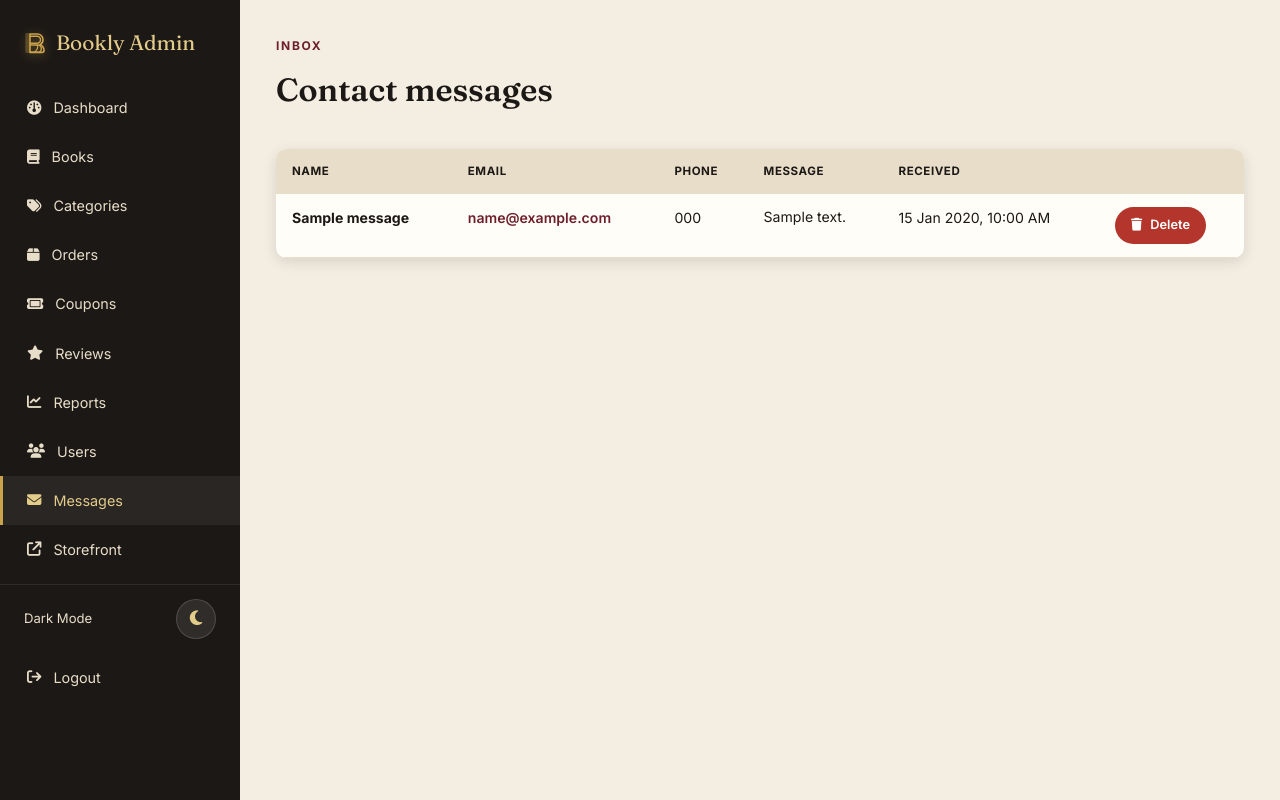
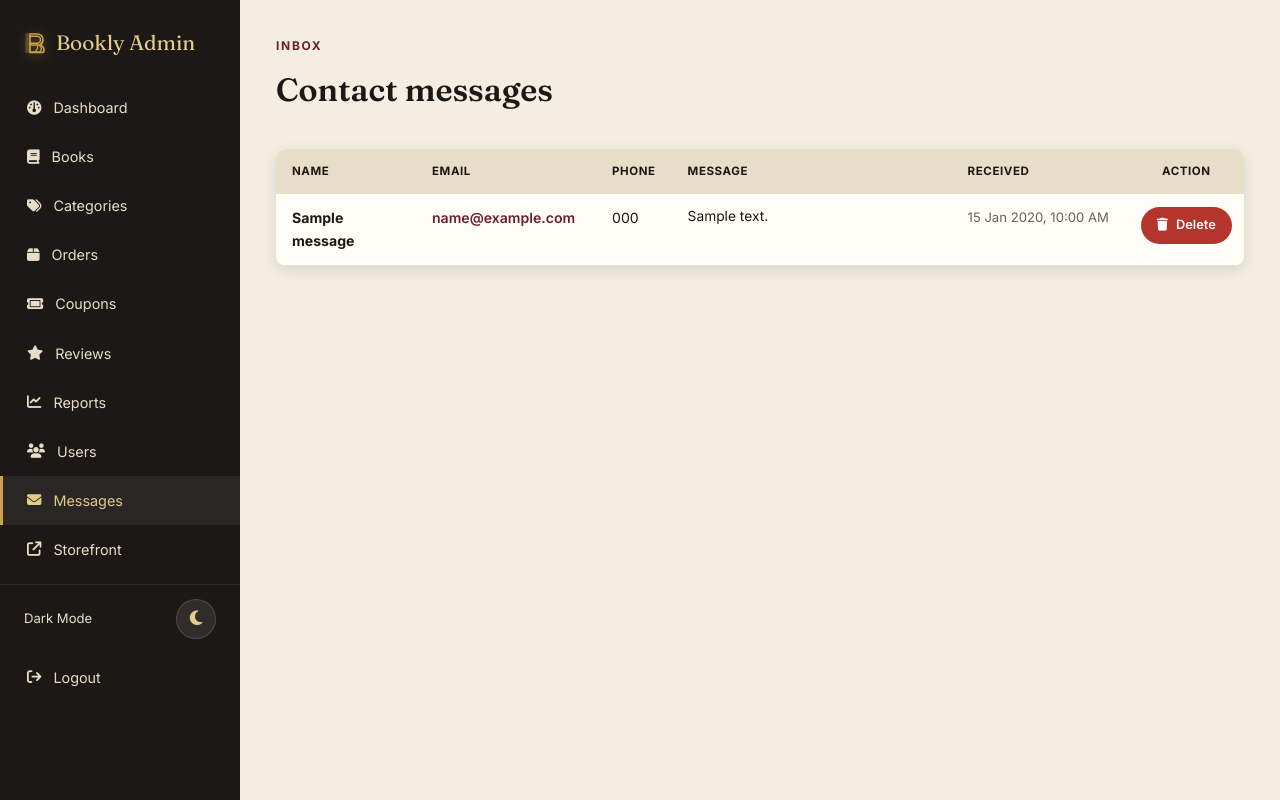
Before and after one commit to smitp8011/bookly-ecommerce-bookly-, a PHP site: page /bookly/admin/messages.php in a window 1280 px wide. Run offline with PHP 8.4, Linux system fonts and the light colour scheme; the visitor is signed in with stand-in values (Sample User, id 1); tables that the repository leaves empty or names only in its code hold one stand-in row (values such as "Sample post").

Commit message:
Fix table cell layout and text overflow in admin messages and reviews

```diff
--- a/admin/messages.php
+++ b/admin/messages.php
@@ -22,23 +22,39 @@ require_once 'includes/admin_header.php';
 
 <div class="table-responsive">
   <table class="admin-table">
-  <thead><tr><th>Name</th><th>Email</th><th>Phone</th><th>Message</th><th>Received</th><th></th></tr></thead>
+  <thead>
+    <tr>
+      <th style="min-width:140px;">Name</th>
+      <th style="min-width:180px;">Email</th>
+      <th style="white-space:nowrap;">Phone</th>
+      <th style="min-width:280px; max-width:500px;">Message</th>
+      <th style="white-space:nowrap;">Received</th>
+      <th style="white-space:nowrap; text-align:center;">Action</th>
+    </tr>
+  </thead>
   <tbody>
     <?php foreach ($messages as $m):
       $msgText = $m['message'];
       $topicBadge = '';
       if (preg_match('/^\[Topic:\s*([^\]]+)\]\s*(.*)$/s', $msgText, $topicMatch)) {
-          $topicBadge = '<span style="background:rgba(201,162,75,.18); color:var(--gold); padding:2px 8px; border-radius:10px; font-size:.72rem; font-weight:700; display:inline-block; margin-bottom:4px;">' . h($topicMatch[1]) . '</span><br>';
+          $topicBadge = '<span class="msg-topic-badge"><i class="fas fa-tag" style="font-size:.65rem;"></i> ' . h($topicMatch[1]) . '</span><br>';
           $msgText = $topicMatch[2];
       }
     ?>
       <tr>
-        <td><strong><?= h($m['name']); ?></strong></td>
-        <td><a href="mailto:<?= h($m['email']); ?>" style="color:var(--wine); font-weight:600;"><?= h($m['email']); ?></a></td>
-        <td><a href="tel:<?= h($m['phone']); ?>"><?= h($m['phone']); ?></a></td>
-        <td style="max-width:320px; line-height:1.4;"><?= $topicBadge; ?><?= nl2br(h($msgText)); ?></td>
-        <td><?= date('d M Y, h:i A', strtotime($m['created_at'])); ?></td>
-        <td><a href="messages.php?delete=<?= $m['id']; ?>&csrf=<?= csrf_token(); ?>" class="btn btn-danger btn-sm" onclick="return confirm('Delete this message?');"><i class="fas fa-trash"></i> Delete</a></td>
+        <td style="white-space:normal; min-width:140px;"><strong><?= h($m['name']); ?></strong></td>
+        <td style="white-space:normal; min-width:180px;"><a href="mailto:<?= h($m['email']); ?>" style="color:var(--wine); font-weight:600;"><?= h($m['email']); ?></a></td>
+        <td style="white-space:nowrap;"><a href="tel:<?= h($m['phone']); ?>" style="color:var(--ink);"><?= h($m['phone']); ?></a></td>
+        <td class="cell-wrap" style="white-space:normal !important; min-width:280px; max-width:500px; word-break:break-word;">
+          <?= $topicBadge; ?>
+          <div style="color:var(--ink); font-size:.86rem; line-height:1.45;"><?= nl2br(h($msgText)); ?></div>
+        </td>
+        <td style="white-space:nowrap; color:#6b6259; font-size:.82rem;"><?= date('d M Y, h:i A', strtotime($m['created_at'])); ?></td>
+        <td style="white-space:nowrap; text-align:center;">
+          <a href="messages.php?delete=<?= $m['id']; ?>&csrf=<?= csrf_token(); ?>" class="btn btn-danger btn-sm" onclick="return confirm('Delete this message?');">
+            <i class="fas fa-trash"></i> Delete
+          </a>
+        </td>
       </tr>
     <?php endforeach; ?>
     <?php if (empty($messages)): ?><tr><td colspan="6">No messages yet.</td></tr><?php endif; ?>
--- a/admin/reviews.php
+++ b/admin/reviews.php
@@ -88,7 +88,7 @@ require_once 'includes/admin_header.php';
             <?php endfor; ?>
           </span>
         </td>
-        <td style="max-width:300px; font-size:.88rem; line-height:1.4;">
+        <td class="cell-wrap" style="white-space:normal !important; min-width:240px; max-width:460px; word-break:break-word; font-size:.88rem; line-height:1.45;">
           <?= nl2br(h($rev['comment'])); ?>
         </td>
         <td style="font-size:.8rem; color:#888; white-space:nowrap;">
--- a/css/style.css
+++ b/css/style.css
@@ -452,6 +452,28 @@ section{ padding:64px 0; }
   padding: 1px 7px;
   border-radius: 999px;
   white-space: nowrap;
+}
+
+/* General wrapping helper for text-heavy columns (messages, comments, descriptions) */
+.admin-table td.cell-wrap,
+.admin-table th.cell-wrap,
+.admin-table .cell-wrap {
+  white-space: normal !important;
+  word-break: break-word;
+}
+.msg-topic-badge {
+  background: #fef3c7;
+  color: #92400e;
+  border: 1px solid #fde68a;
+  padding: 2px 9px;
+  border-radius: 999px;
+  font-size: .72rem;
+  font-weight: 700;
+  display: inline-flex;
+  align-items: center;
+  gap: 4px;
+  margin-bottom: 5px;
+  box-shadow: 0 1px 2px rgba(0,0,0,0.03);
 }
 .status-pill{ padding:4px 11px; border-radius:999px; font-size:.72rem; font-weight:700; text-transform:capitalize; }
 .status-pending{ background:#f0e0b8; color:#7a5b12; }
@@ -677,6 +699,11 @@ section{ padding:64px 0; }
 [data-theme="dark"] .order-items-list::-webkit-scrollbar-thumb {
   background: rgba(255, 255, 255, 0.15);
 }
+[data-theme="dark"] .msg-topic-badge {
+  background: rgba(229, 193, 88, 0.14);
+  color: #f5d47a;
+  border-color: rgba(229, 193, 88, 0.3);
+}
 
 [data-theme="dark"] .box,
 [data-theme="dark"] .search-bar input,
```
